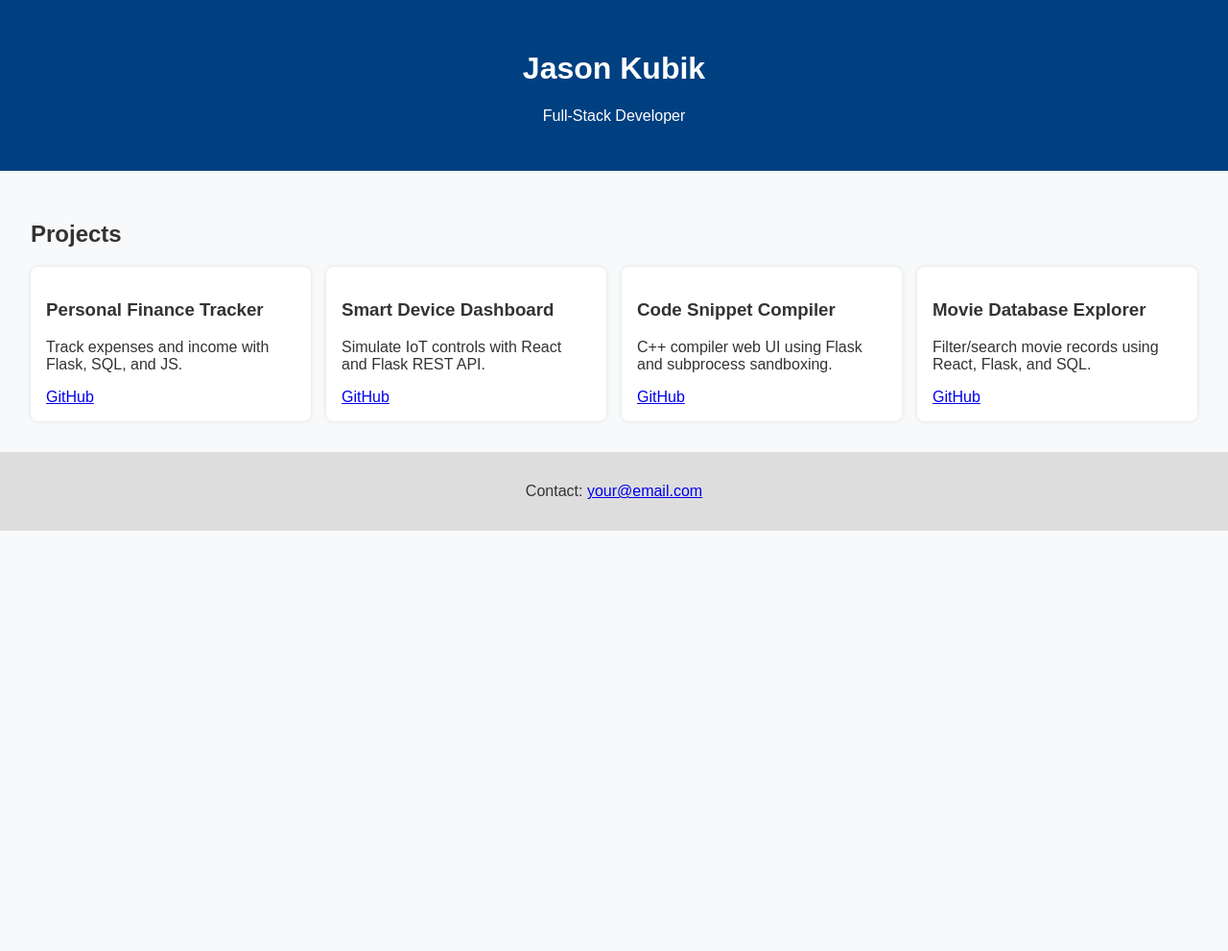
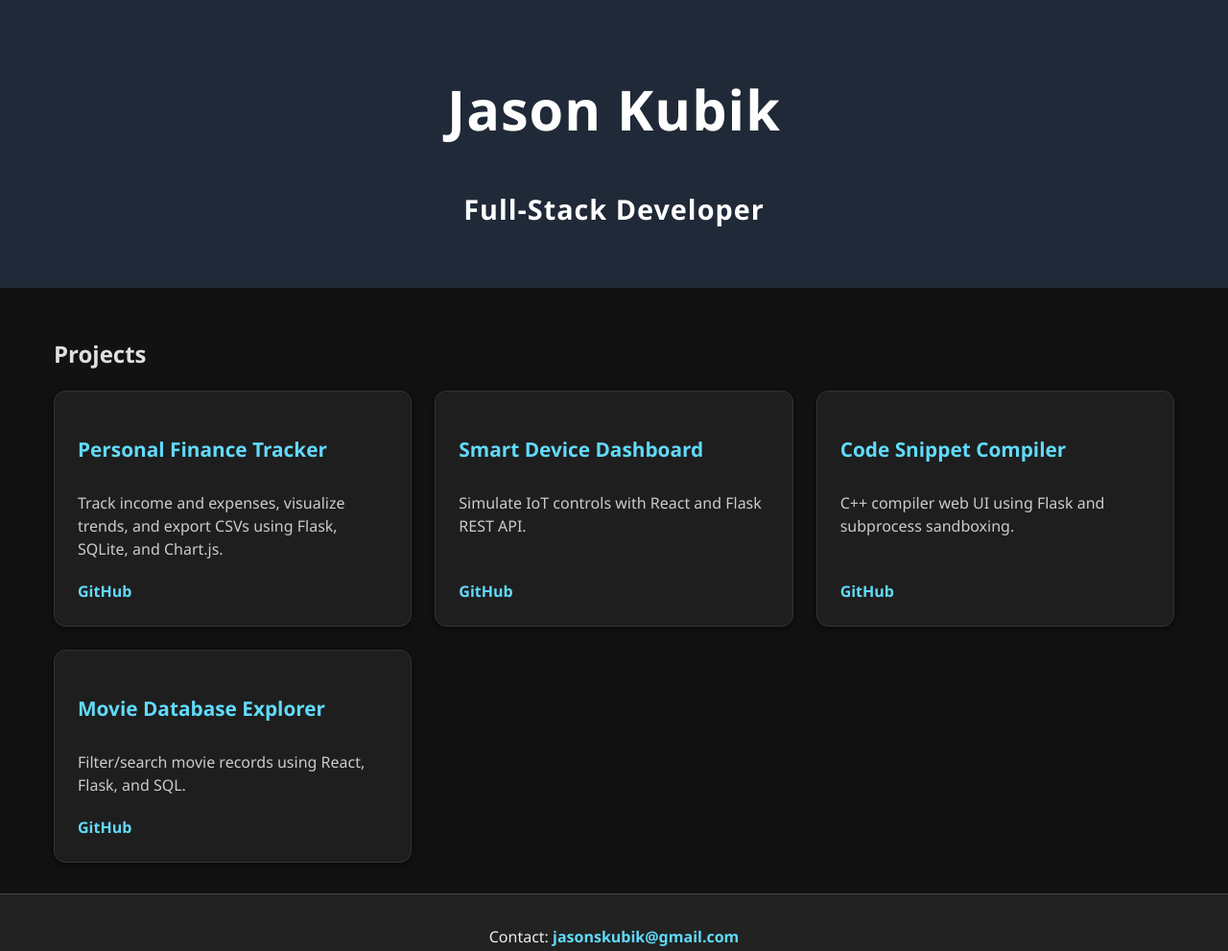
Before and after one commit to jasonk189/Portfolio-Website, a plain HTML site: page index.html in a window 1280 px wide. Shown: the whole page at 96% size. Before the commit the page ends 800 px from the top, so only its background shows below. Drawn offline with Linux system fonts and the light colour scheme.

Commit message:
Improved UI and Added Links

```diff
--- a/index.html
+++ b/index.html
@@ -18,7 +18,7 @@
   </section>
 
   <footer>
-    <p>Contact: <a href="mailto:your@email.com">your@email.com</a></p>
+    <p>Contact: <a href="mailto:jasonskubik@gmail.com">jasonskubik@gmail.com</a></p>
   </footer>
 
   <script src="script.js"></script>
--- a/script.js
+++ b/script.js
@@ -1,8 +1,8 @@
 const projects = [
   {
     title: "Personal Finance Tracker",
-    description: "Track expenses and income with Flask, SQL, and JS.",
-    github: "https://github.com/yourname/finance-tracker",
+    description: "Track income and expenses, visualize trends, and export CSVs using Flask, SQLite, and Chart.js.",
+    github: "https://github.com/jasonk189/Personal-Finance-Tracker.git",
   },
   {
     title: "Smart Device Dashboard",
@@ -12,7 +12,7 @@ const projects = [
   {
     title: "Code Snippet Compiler",
     description: "C++ compiler web UI using Flask and subprocess sandboxing.",
-    github: "https://github.com/yourname/code-compiler",
+    github: "https://github.com/jasonk189/Code-Snippet-Compiler.git",
   },
   {
     title: "Movie Database Explorer",
--- a/style.css
+++ b/style.css
@@ -1,37 +1,117 @@
+:root {
+  --bg-color: #121212;
+  --text-color: #e0e0e0;
+  --header-bg: #1f2937;
+  --header-text: #fff;
+  --project-bg: #1e1e1e;
+  --project-border: #333;
+  --project-shadow: rgba(0, 0, 0, 0.6);
+  --project-hover-shadow: rgba(97, 218, 251, 0.3);
+  --link-color: #61dafb;
+  --link-hover: #21a1f1;
+}
+
+* {
+  box-sizing: border-box;
+}
+
 body {
-  font-family: sans-serif;
+  font-family: 'Segoe UI', Tahoma, Geneva, Verdana, sans-serif;
   margin: 0;
   padding: 0;
-  background: #f8f9fa;
-  color: #333;
+  background: var(--bg-color);
+  color: var(--text-color);
+  line-height: 1.5;
 }
 
 header {
-  background: #004080;
-  color: white;
-  padding: 2rem;
+  background: var(--header-bg);
+  color: var(--header-text);
+  padding: 2rem 1rem;
   text-align: center;
+  font-size: 1.8rem;
+  font-weight: 700;
+  letter-spacing: 1px;
 }
 
 .projects {
-  padding: 2rem;
+  padding: 2rem 1rem;
+  max-width: 1200px;
+  margin: 0 auto;
 }
 
 .project-list {
   display: grid;
-  gap: 1rem;
-  grid-template-columns: repeat(auto-fit, minmax(250px, 1fr));
+  grid-template-columns: repeat(auto-fit, minmax(280px, 1fr));
+  gap: 1.5rem;
 }
 
 .project {
-  background: white;
-  padding: 1rem;
-  border-radius: 8px;
-  box-shadow: 0 0 5px rgba(0,0,0,0.1);
+  background: var(--project-bg);
+  border: 1px solid var(--project-border);
+  border-radius: 12px;
+  padding: 1.5rem;
+  box-shadow: 0 2px 8px var(--project-shadow);
+  transition: box-shadow 0.3s ease, transform 0.2s ease;
+  display: flex;
+  flex-direction: column;
+  justify-content: space-between;
+}
+
+.project:hover,
+.project:focus-within {
+  box-shadow: 0 6px 20px var(--project-hover-shadow);
+  transform: translateY(-5px);
+}
+
+.project h3 {
+  font-size: 1.3rem;
+  margin-bottom: 0.75rem;
+  color: var(--link-color);
+}
+
+.project p {
+  flex-grow: 1;
+  font-size: 1rem;
+  color: #ccc;
+  margin-bottom: 1.25rem;
+}
+
+.project a {
+  align-self: flex-start;
+  color: var(--link-color);
+  font-weight: 600;
+  text-decoration: none;
+  font-size: 1rem;
+  transition: color 0.2s ease;
+}
+
+.project a:hover,
+.project a:focus {
+  color: var(--link-hover);
+  text-decoration: underline;
+  outline: none;
 }
 
 footer {
-  background: #ddd;
+  background-color: #222; /* Dark background for contrast */
+  color: #eee;            /* Light text */
   padding: 1rem;
   text-align: center;
+  font-size: 1rem;
+  border-top: 1px solid #444; /* subtle border on top */
 }
+
+footer a {
+  color: #61dafb;            /* bright, visible link color */
+  text-decoration: none;
+  font-weight: 600;
+  transition: color 0.3s ease;
+}
+
+footer a:hover,
+footer a:focus {
+  color: #21a1f1;
+  text-decoration: underline;
+  outline: none;
+}
```
